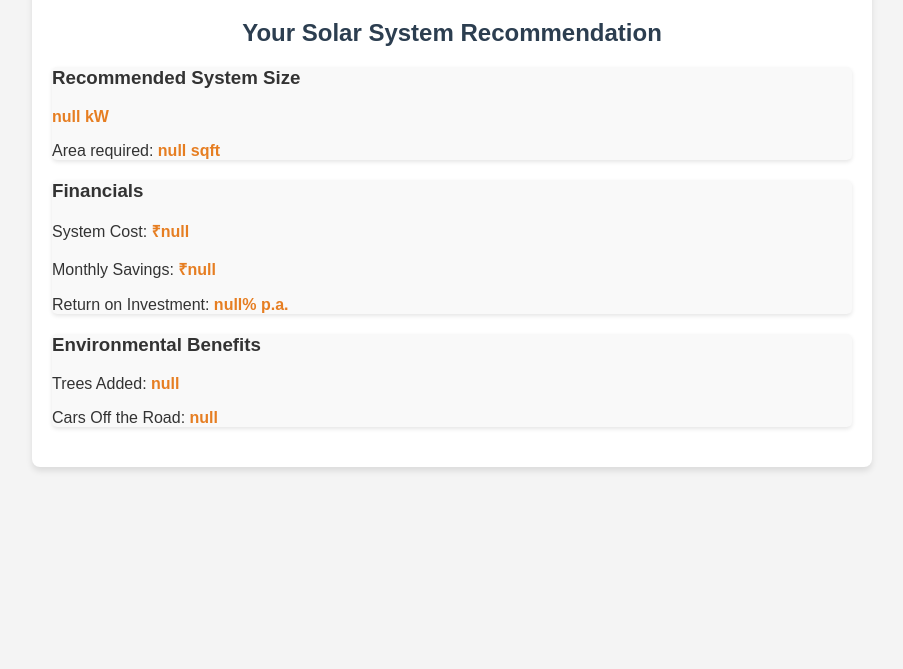
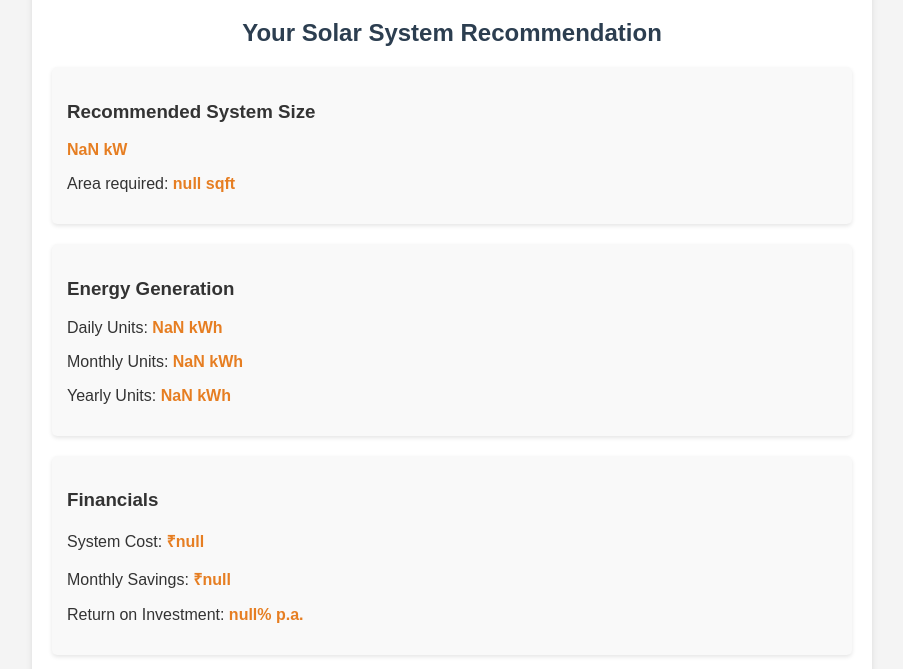
Before and after one commit to prath7550/solar-system-recommendation1, a plain HTML site: page results.html in a window 1280 px wide. Shown: the part 131-800 px from the top of the page, without its empty margins (188-1091 px from the left). Drawn offline with Linux system fonts and the light colour scheme.

Commit message:
Add files via upload

```diff
--- a/results.html
+++ b/results.html
@@ -25,7 +25,8 @@
             color: #2c3e50;
         }
         .result-card {
-            margin: 20px 0;\n            padding: 15px;
+            margin: 20px 0;
+            padding: 15px;
             background: #f9f9f9;
             border-radius: 5px;
             box-shadow: 0 2px 4px rgba(0, 0, 0, 0.1);
@@ -45,7 +46,7 @@
 
     <script>
         const params = new URLSearchParams(window.location.search);
-        const systemSize = params.get('systemSize');
+        const systemSize = parseFloat(params.get('systemSize'));
         const areaRequired = params.get('areaRequired');
         const systemCost = params.get('systemCost');
         const savings = params.get('savings');
@@ -53,12 +54,23 @@
         const treesAdded = params.get('treesAdded');
         const carsOffRoad = params.get('carsOffRoad');
 
+        // Calculate total units generated
+        const unitsPerDay = systemSize * 4; // 4 units generated per kW per day
+        const unitsPerMonth = (unitsPerDay * 30).toFixed(0); // Approx. 30 days in a month
+        const unitsPerYear = (unitsPerDay * 365).toFixed(0); // 365 days in a year
+
         const resultsDiv = document.getElementById('results');
         resultsDiv.innerHTML = `
             <div class="result-card">
                 <h3>Recommended System Size</h3>
                 <p><span class="highlight">${systemSize} kW</span></p>
                 <p>Area required: <span class="highlight">${areaRequired} sqft</span></p>
+            </div>
+            <div class="result-card">
+                <h3>Energy Generation</h3>
+                <p>Daily Units: <span class="highlight">${unitsPerDay.toFixed(1)} kWh</span></p>
+                <p>Monthly Units: <span class="highlight">${unitsPerMonth} kWh</span></p>
+                <p>Yearly Units: <span class="highlight">${unitsPerYear} kWh</span></p>
             </div>
             <div class="result-card">
                 <h3>Financials</h3>
```
